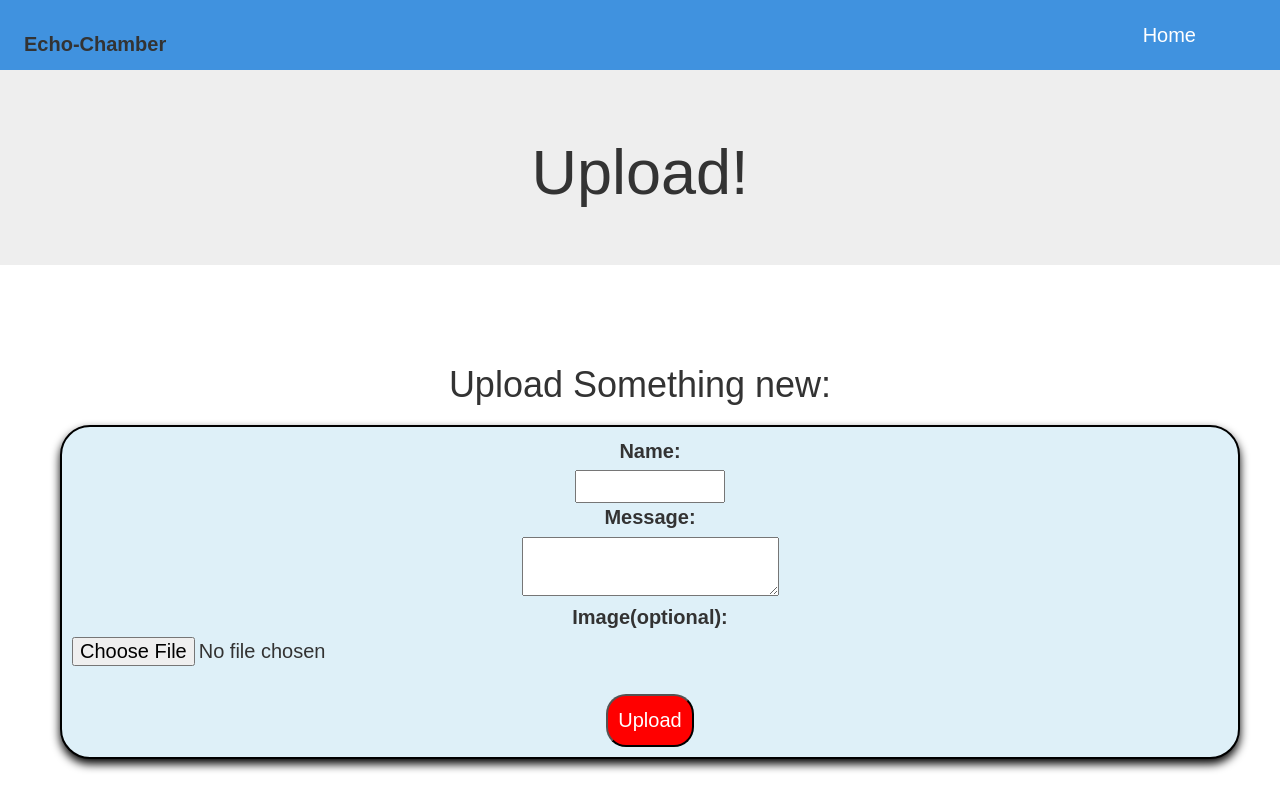
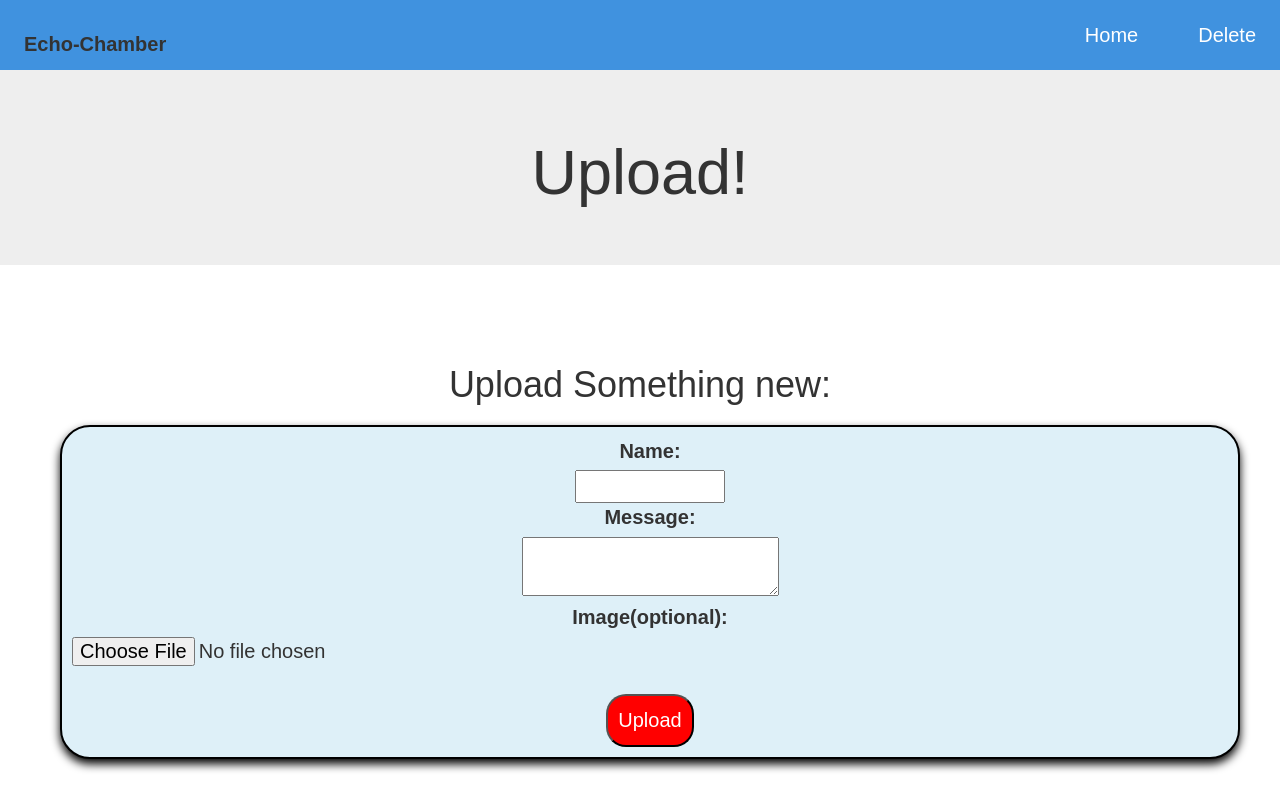
Before and after one commit to curfewUnZipper/Echo-chamber-mods, a website: page upload.html in a window 1280 px wide. Drawn offline with nearby package versions, Linux system fonts and the light colour scheme; no server answers.

Commit message:
Update upload.html

```diff
--- a/upload.html
+++ b/upload.html
@@ -23,7 +23,7 @@
 
 
                     <li class="nav-item">
-<!--                         <a href="delete.html" id="nav-link">Delete</a> -->
+                        <a href="delete.html" id="nav-link">Delete</a>
                     </li>
                 </ul>
                 <div class="hamburger">
```
